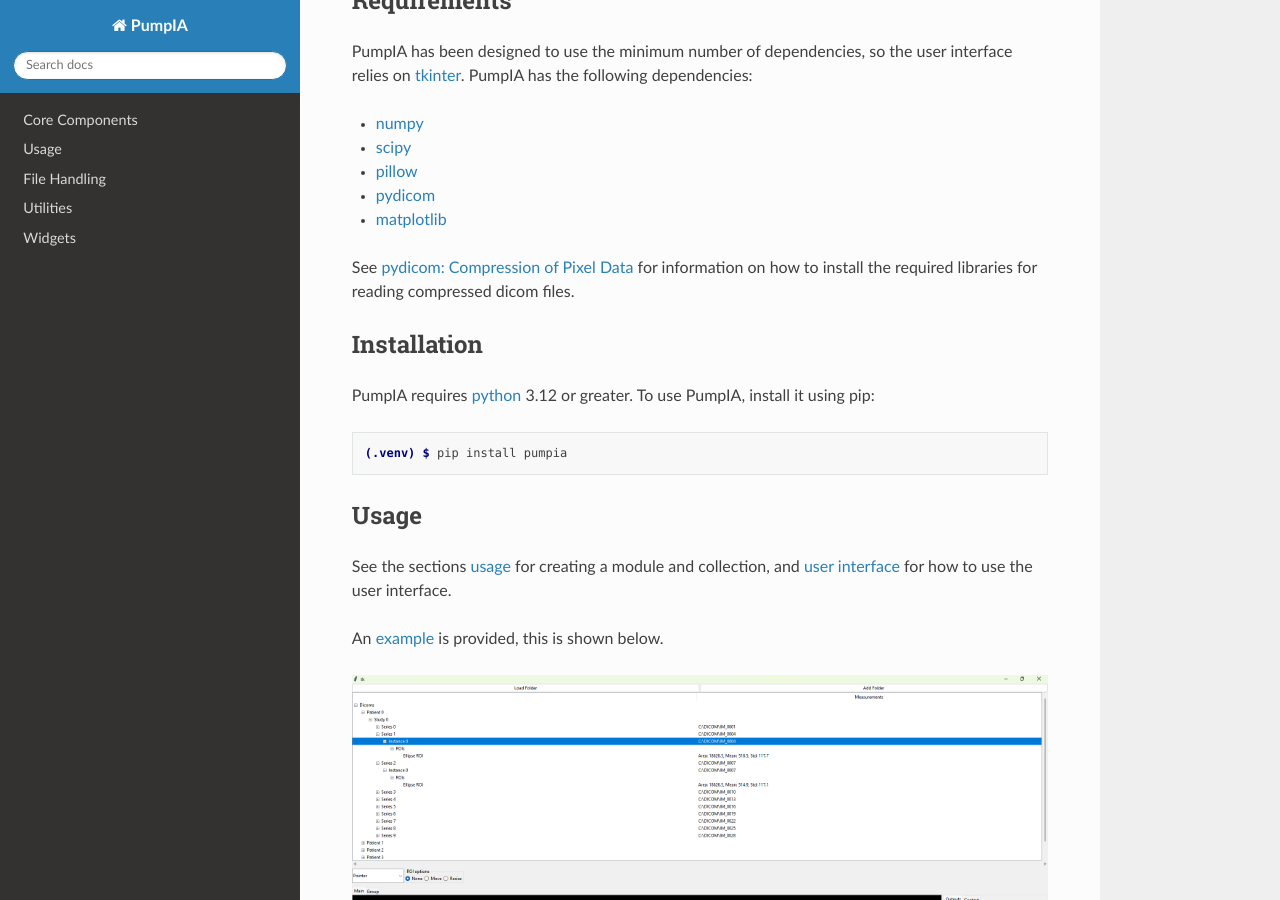
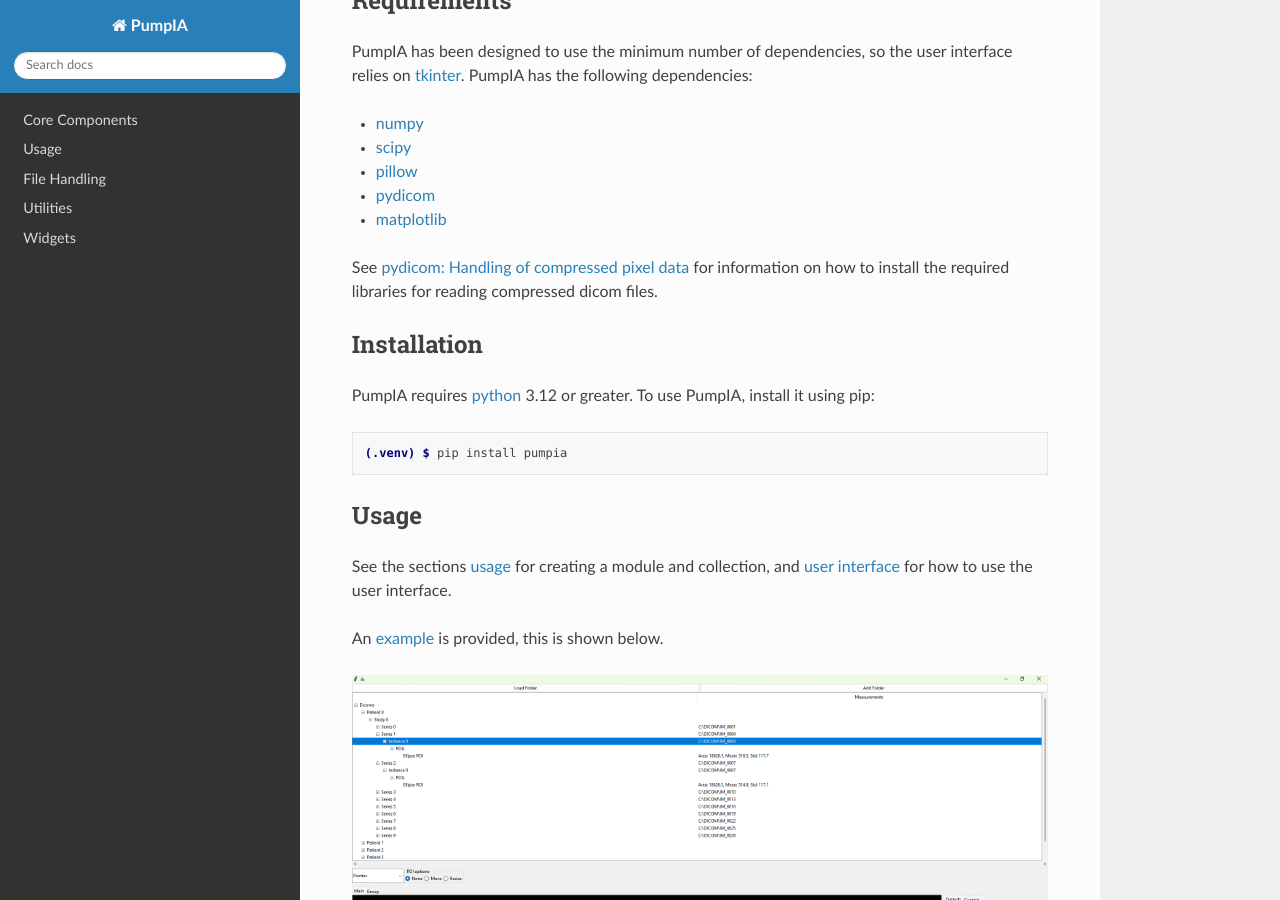
Before and after one commit to Principle-Five/pumpia, a Sphinx documentation site: the page built from docs/source/index.rst, in a window 1280 px wide and 900 px high, scrolled down 424 px. Built offline with Sphinx 7.4.7 and the Read the Docs theme 3.1.0, drawn with Linux system fonts in a browser that asks for light colours.

Commit message:
Changes to be committed: 	modified:   docs/source/index.rst

```diff
--- a/docs/source/index.rst
+++ b/docs/source/index.rst
@@ -21,7 +21,7 @@ PumpIA has the following dependencies:
 * `pydicom <https://pydicom.github.io/pydicom/stable/>`_
 * `matplotlib <https://matplotlib.org/>`_
 
-See `pydicom: Compression of Pixel Data <https://pydicom.github.io/pydicom/stable/guides/user/image_data_handlers.html>`_ for information on how to install the required libraries for reading compressed dicom files.
+See `pydicom: Handling of compressed pixel data <https://pydicom.github.io/pydicom/stable/guides/user/image_data_handlers.html>`_ for information on how to install the required libraries for reading compressed dicom files.
 
 Installation
 ------------
```
